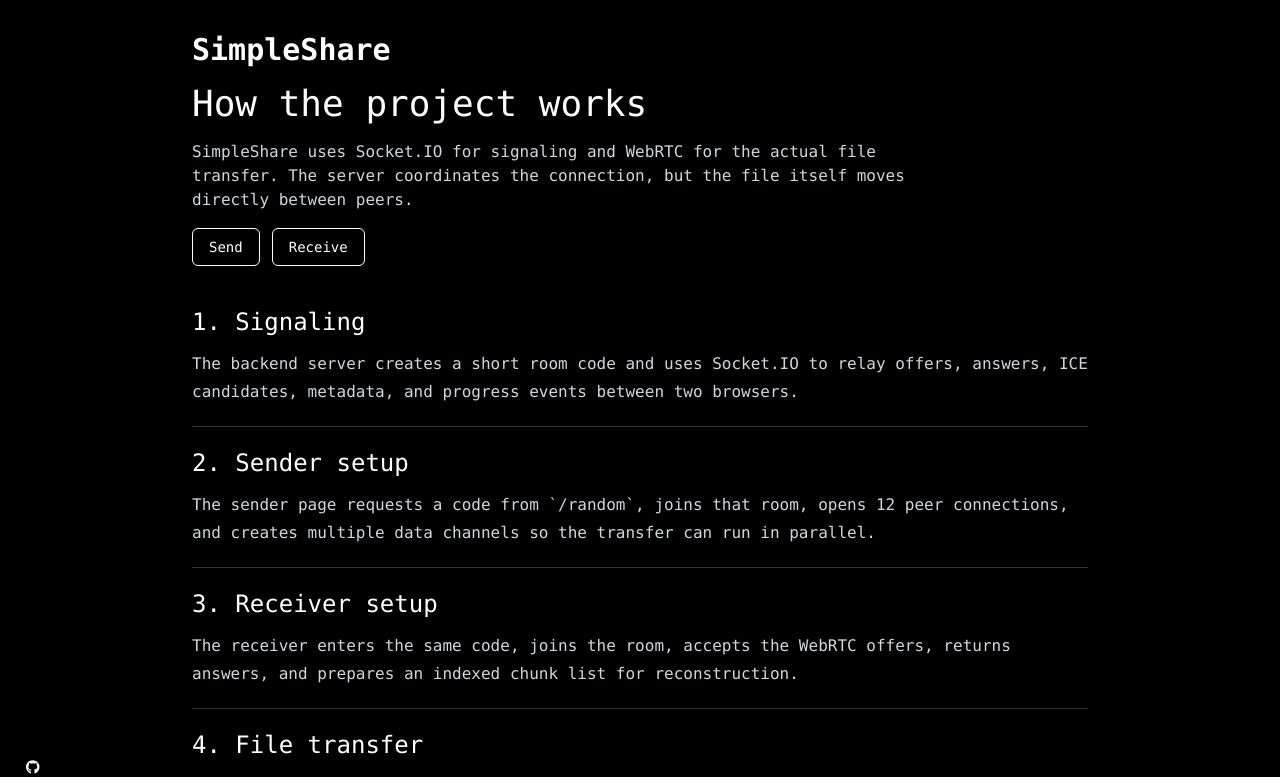
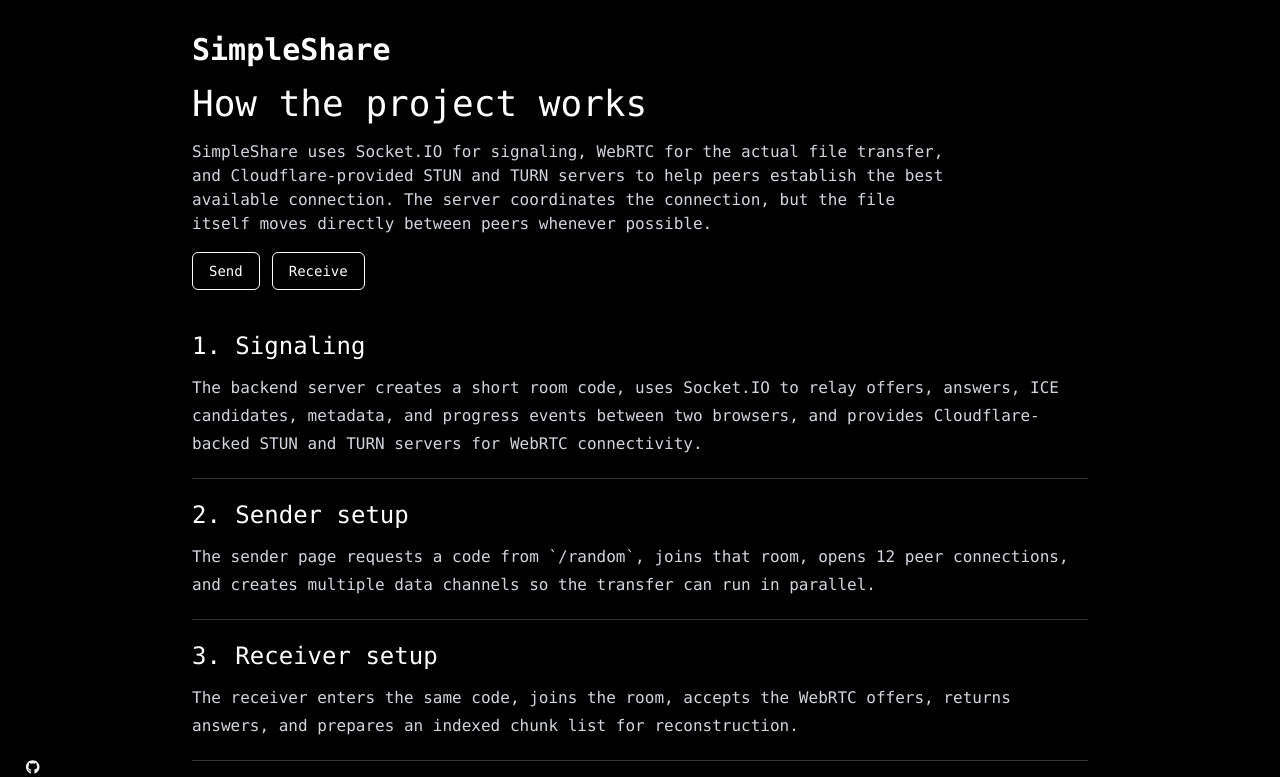
Before and after one commit to div02-afk/SimpleShare, a React (Vite) app in the folder frontend/: page /how-it-works in a window 1280 px wide. Shown: the top 777 px of the page. Built offline with nearby package versions, Linux system fonts and the light colour scheme; no server answers.

Commit message:
docs: update README and project overview to clarify WebRTC connectivity with Cloudflare STUN/TURN servers

```diff
--- a/frontend/src/projectOverview.tsx
+++ b/frontend/src/projectOverview.tsx
@@ -5,7 +5,7 @@ import GitHubLink from "./components/githublink";
 const sections = [
   {
     title: "1. Signaling",
-    text: "The backend server creates a short room code and uses Socket.IO to relay offers, answers, ICE candidates, metadata, and progress events between two browsers.",
+    text: "The backend server creates a short room code, uses Socket.IO to relay offers, answers, ICE candidates, metadata, and progress events between two browsers, and provides Cloudflare-backed STUN and TURN servers for WebRTC connectivity.",
   },
   {
     title: "2. Sender setup",
@@ -40,9 +40,11 @@ export default function ProjectOverview() {
             </Link>
             <h1 className="mt-4 text-4xl">How the project works</h1>
             <p className="mt-4 max-w-3xl text-base text-gray-300">
-              SimpleShare uses Socket.IO for signaling and WebRTC for the actual
-              file transfer. The server coordinates the connection, but the file
-              itself moves directly between peers.
+              SimpleShare uses Socket.IO for signaling, WebRTC for the actual
+              file transfer, and Cloudflare-provided STUN and TURN servers to
+              help peers establish the best available connection. The server
+              coordinates the connection, but the file itself moves directly
+              between peers whenever possible.
             </p>
           </div>
 
```
Also changed, not shown: 1 other file (tests, documents, lock files or other folders).
